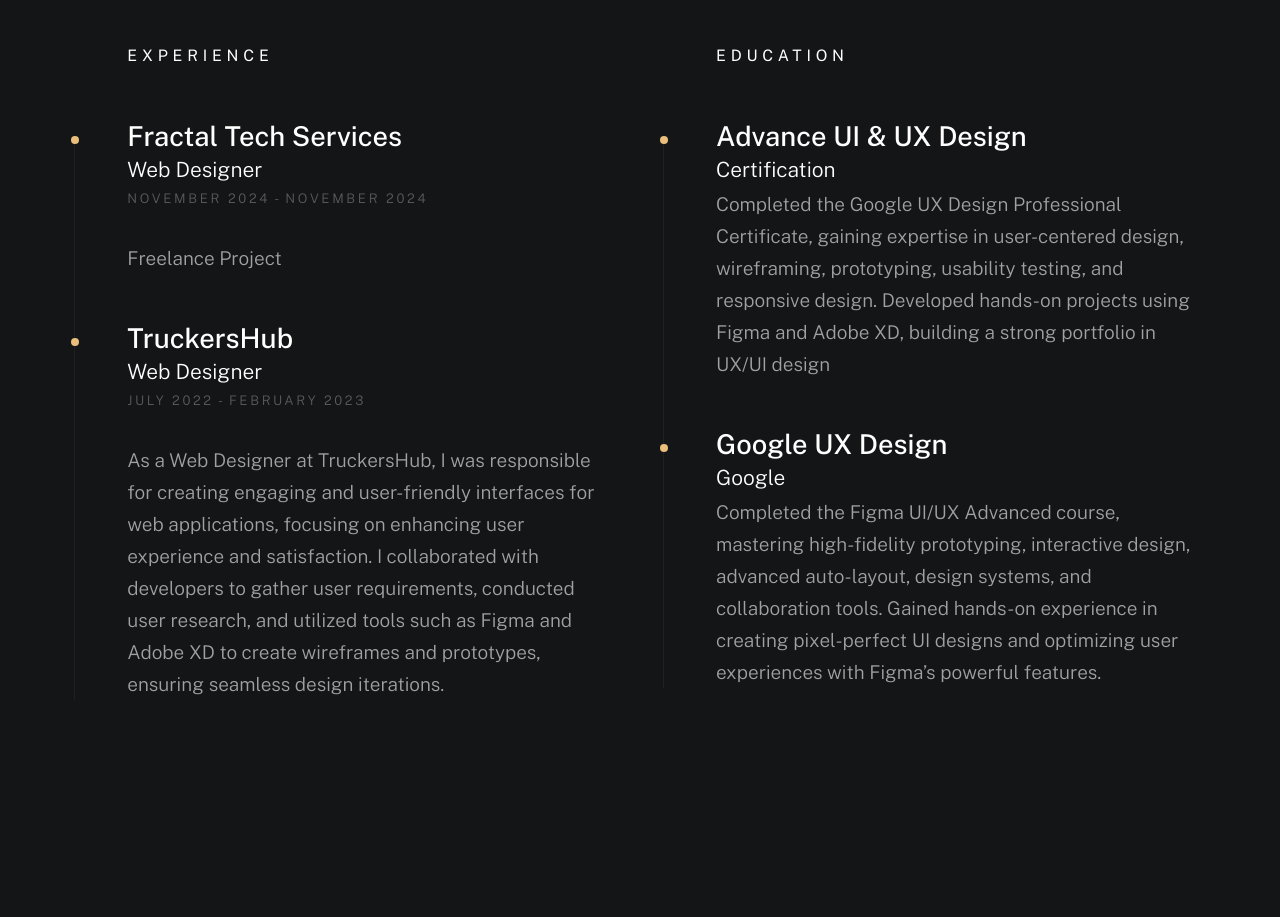
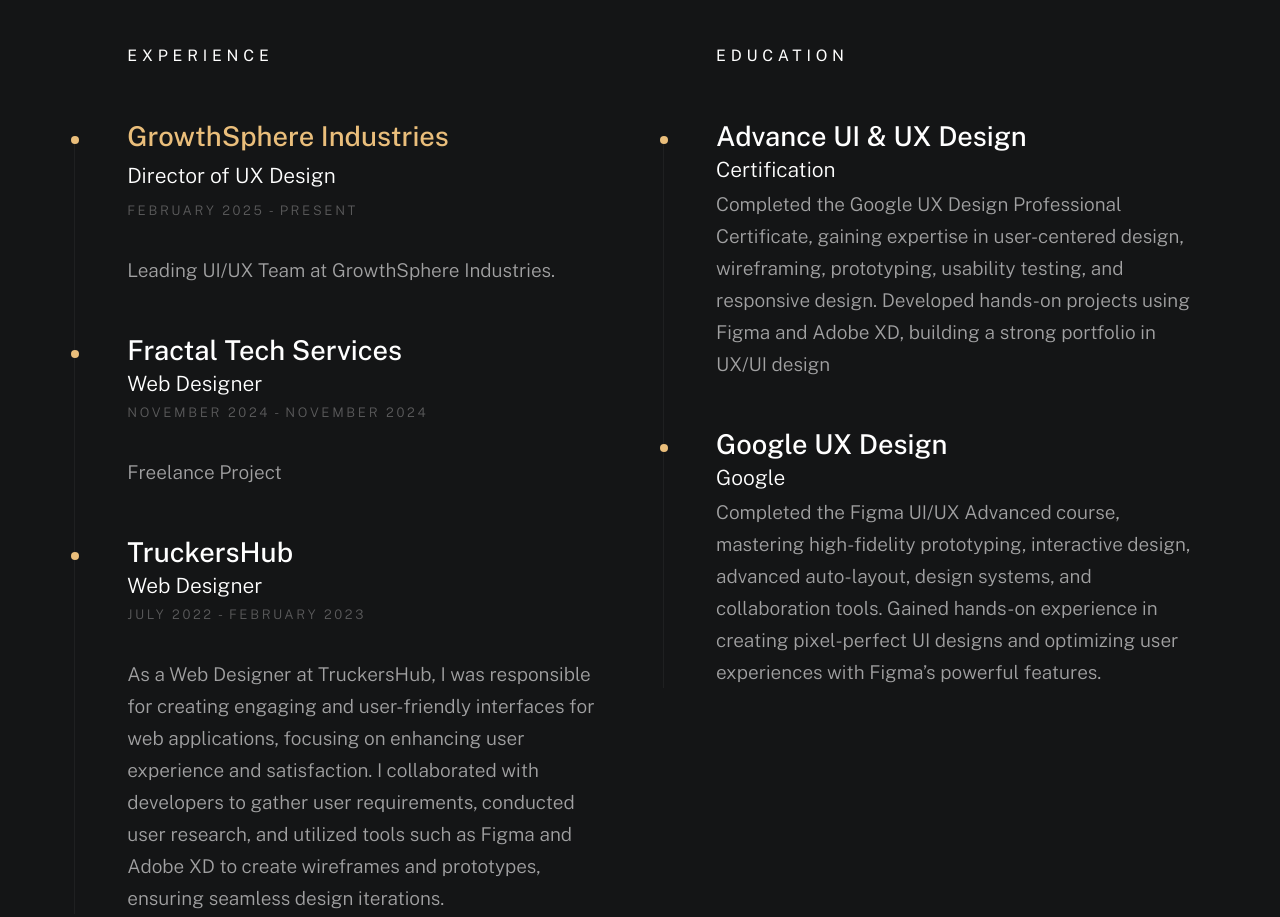
Before and after one commit to Atharva0222/portfolio_atharva, a plain HTML site: page index.html in a window 1280 px wide. Shown: the part 2080-2997 px from the top of the page. Drawn offline with nearby package versions, Linux system fonts and the light colour scheme; a web font is replaced by a local one.

Commit message:
Update index.html

```diff
--- a/index.html
+++ b/index.html
@@ -176,6 +176,19 @@
 
                         <div class="timeline" data-animate-el>
 
+                            <div class="timeline__block">
+                                <div class="timeline__bullet"></div>
+                                <div class="timeline__header">
+                                    <h4 class="timeline__title"> <a href="https://www.growthsphereindustries.com" target="_blank">GrowthSphere Industries</a>
+
+                                    </h4>
+                                    <h3 class="timeline__meta">Director of UX Design </h3>
+                                    <p class="timeline__timeframe">February 2025 - Present</p>
+                                </div>
+                                <div class="timeline__desc">
+                                    <p>Leading UI/UX Team at GrowthSphere Industries.</p>
+                                </div>
+                            </div>
                             <div class="timeline__block">
                                 <div class="timeline__bullet"></div>
                                 <div class="timeline__header">
```
